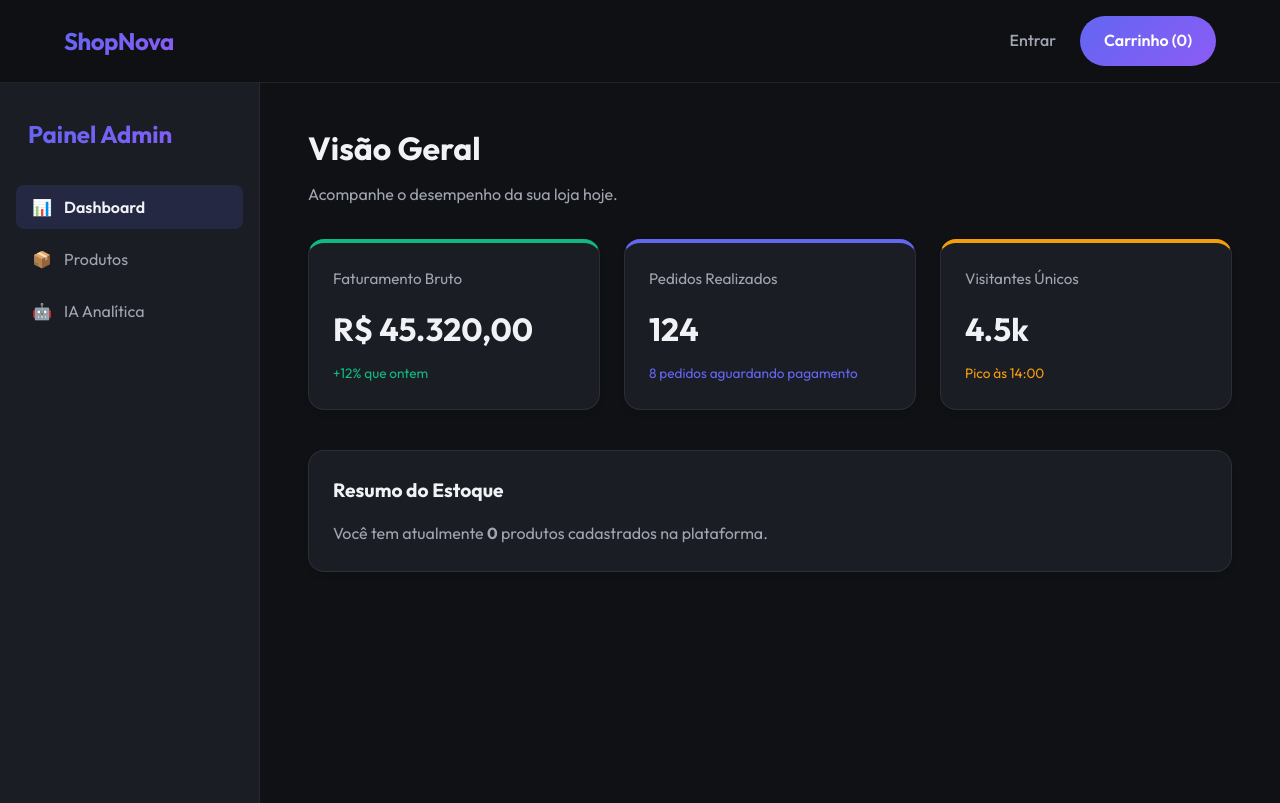
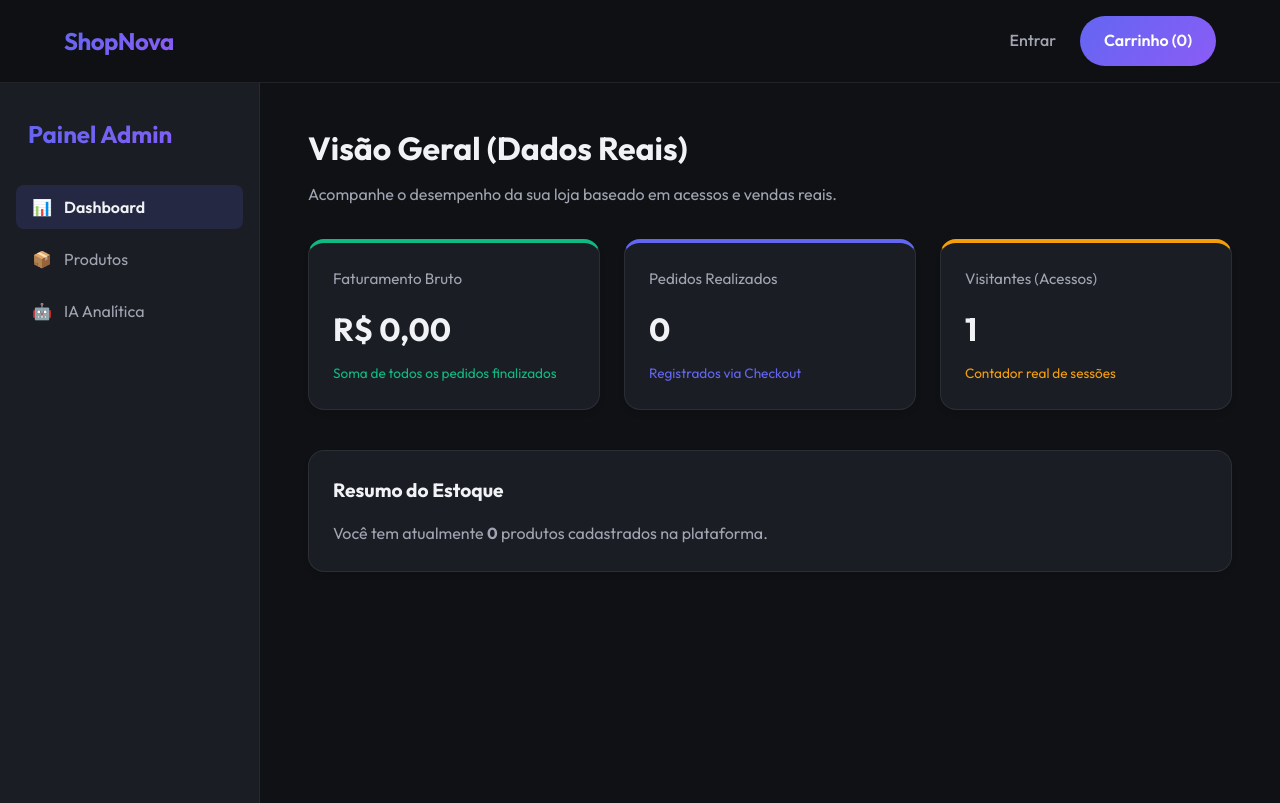
Before and after one commit to duud02020/gest-o, a Next.js app: page /admin in a window 1280 px wide. Built offline with nearby package versions, Linux system fonts and the light colour scheme.

Commit message:
feat: implement real order tracking and analytics context

```diff
--- a/src/app/(shop)/admin/page.tsx
+++ b/src/app/(shop)/admin/page.tsx
@@ -2,6 +2,8 @@
 
 import { useState } from "react";
 import { useProducts } from "@/context/ProductContext";
+import { useOrders } from "@/context/OrderContext";
+import { useAnalytics } from "@/context/AnalyticsContext";
 import type { Product } from "@/data/products";
 
 type Tab = "dashboard" | "products" | "ai";
@@ -65,21 +67,23 @@ function SidebarButton({ active, onClick, icon, text }: { active: boolean, onCli
 
 function DashboardTab() {
   const { products } = useProducts();
-  const mockRevenue = "R$ 45.320,00";
-  const mockOrders = 124;
-  const mockVisits = "4.5k";
+  const { orders } = useOrders();
+  const { visits } = useAnalytics();
+
+  const totalRevenue = orders.reduce((sum, order) => sum + order.total, 0);
+  const formattedRevenue = new Intl.NumberFormat("pt-BR", { style: "currency", currency: "BRL" }).format(totalRevenue);
 
   return (
     <div className="animate-fade-in">
       <header style={{ marginBottom: "32px" }}>
-        <h1 style={{ fontSize: "2rem", marginBottom: "8px" }}>Visão Geral</h1>
-        <p style={{ color: "var(--text-secondary)" }}>Acompanhe o desempenho da sua loja hoje.</p>
+        <h1 style={{ fontSize: "2rem", marginBottom: "8px" }}>Visão Geral (Dados Reais)</h1>
+        <p style={{ color: "var(--text-secondary)" }}>Acompanhe o desempenho da sua loja baseado em acessos e vendas reais.</p>
       </header>
 
       <div className="admin-dashboard-cards">
-        <StatCard title="Faturamento Bruto" value={mockRevenue} subtitle="+12% que ontem" color="#10b981" />
-        <StatCard title="Pedidos Realizados" value={mockOrders.toString()} subtitle="8 pedidos aguardando pagamento" color="#6366f1" />
-        <StatCard title="Visitantes Únicos" value={mockVisits} subtitle="Pico às 14:00" color="#f59e0b" />
+        <StatCard title="Faturamento Bruto" value={formattedRevenue} subtitle="Soma de todos os pedidos finalizados" color="#10b981" />
+        <StatCard title="Pedidos Realizados" value={orders.length.toString()} subtitle="Registrados via Checkout" color="#6366f1" />
+        <StatCard title="Visitantes (Acessos)" value={visits.toString()} subtitle="Contador real de sessões" color="#f59e0b" />
       </div>
 
       <div className="card" style={{ padding: "24px", background: "var(--bg-secondary)" }}>
@@ -104,16 +108,37 @@ function StatCard({ title, value, subtitle, color }: { title: string, value: str
 
 function AiTab() {
   const { products } = useProducts();
-  const mostExpensive = products.length > 0 ? [...products].sort((a, b) => b.price - a.price)[0].name : "Nenhum";
+  const { orders } = useOrders();
+
+  let aiInsightProduct = "Não há dados suficientes. Finalize uma compra no Checkout para eu analisar suas vendas reais!";
+
+  if (orders.length > 0) {
+    const productCounts: Record<string, number> = {};
+    orders.forEach(order => {
+      order.items.forEach(item => {
+        productCounts[item.name] = (productCounts[item.name] || 0) + item.quantity;
+      });
+    });
+
+    let maxCount = 0;
+    let mostSoldName = "";
+    for (const [name, count] of Object.entries(productCounts)) {
+      if (count > maxCount) {
+        maxCount = count;
+        mostSoldName = name;
+      }
+    }
+    aiInsightProduct = `Baseado nos seus ${orders.length} pedidos reais, notamos que o "${mostSoldName}" é o campeão com ${maxCount} vendas. Considere aumentar o preço dele levemente ou promovê-lo ainda mais!`;
+  }
 
   return (
     <div className="animate-fade-in">
       <header style={{ marginBottom: "32px" }}>
         <h1 style={{ fontSize: "2rem", marginBottom: "8px", display: "flex", alignItems: "center", gap: "12px" }}>
           <span>Inteligência Analítica</span>
-          <span style={{ fontSize: "0.8rem", background: "var(--accent)", color: "#fff", padding: "4px 8px", borderRadius: "12px" }}>BETA</span>
+          <span style={{ fontSize: "0.8rem", background: "var(--success)", color: "#fff", padding: "4px 8px", borderRadius: "12px" }}>REAL</span>
         </h1>
-        <p style={{ color: "var(--text-secondary)" }}>Descubra insights ocultos nos seus dados através de Inteligência Artificial.</p>
+        <p style={{ color: "var(--text-secondary)" }}>Meus relatórios agora são gerados baseados em compras e acessos reais da sua loja.</p>
       </header>
 
       <div className="admin-ai-grid">
@@ -122,8 +147,8 @@ function AiTab() {
         <div style={{ display: "flex", flexDirection: "column", gap: "16px" }}>
           <InsightCard
             icon="🔥"
-            title="Produto em Alta"
-            text={`Simulamos que "${mostExpensive}" teve um aumento de 45% nas buscas nas últimas 24h. Considere colocá-lo na página inicial!`}
+            title="Produto em Alta (Análise Real)"
+            text={aiInsightProduct}
           />
           <InsightCard
             icon="⚠️"
--- a/src/app/(shop)/checkout/page.tsx
+++ b/src/app/(shop)/checkout/page.tsx
@@ -1,15 +1,18 @@
 "use client";
 
 import { useCart } from "@/context/CartContext";
+import { useOrders } from "@/context/OrderContext";
 import Link from "next/link";
 import { useState } from "react";
 
 export default function CheckoutPage() {
   const { items, total, clearCart } = useCart();
+  const { addOrder } = useOrders();
   const [isSuccess, setIsSuccess] = useState(false);
 
   const handleCheckout = (e: React.FormEvent) => {
     e.preventDefault();
+    addOrder(items, total);
     clearCart();
     setIsSuccess(true);
   };
--- /dev/null
+++ b/src/context/AnalyticsContext.tsx
@@ -0,0 +1,43 @@
+"use client";
+
+import React, { createContext, useContext, useState, useEffect, ReactNode } from "react";
+
+interface AnalyticsContextType {
+  visits: number;
+}
+
+const AnalyticsContext = createContext<AnalyticsContextType | undefined>(undefined);
+
+export function AnalyticsProvider({ children }: { children: ReactNode }) {
+  const [visits, setVisits] = useState<number>(0);
+  const [isHydrated, setIsHydrated] = useState(false);
+
+  useEffect(() => {
+    const saved = localStorage.getItem("shopnova_visits");
+    let currentVisits = 0;
+    if (saved) {
+      currentVisits = parseInt(saved, 10);
+    }
+
+    // Increment visit on first load
+    currentVisits += 1;
+    setVisits(currentVisits);
+    localStorage.setItem("shopnova_visits", currentVisits.toString());
+
+    setIsHydrated(true);
+  }, []);
+
+  return (
+    <AnalyticsContext.Provider value={{ visits }}>
+      {children}
+    </AnalyticsContext.Provider>
+  );
+}
+
+export function useAnalytics() {
+  const context = useContext(AnalyticsContext);
+  if (context === undefined) {
+    throw new Error("useAnalytics must be used within an AnalyticsProvider");
+  }
+  return context;
+}
```
Also changed, not shown: src/components/Providers.tsx (+9 -3 lines).
